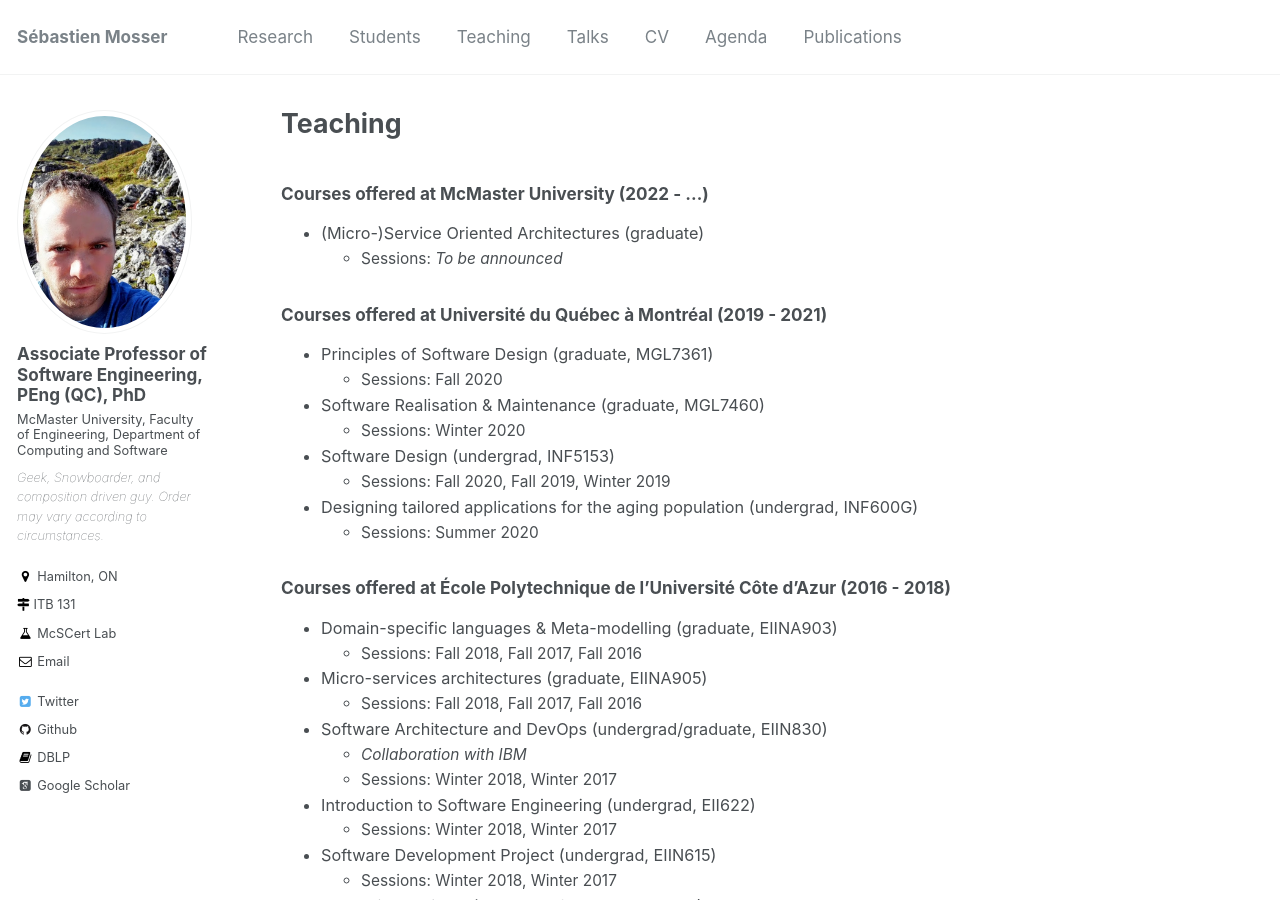
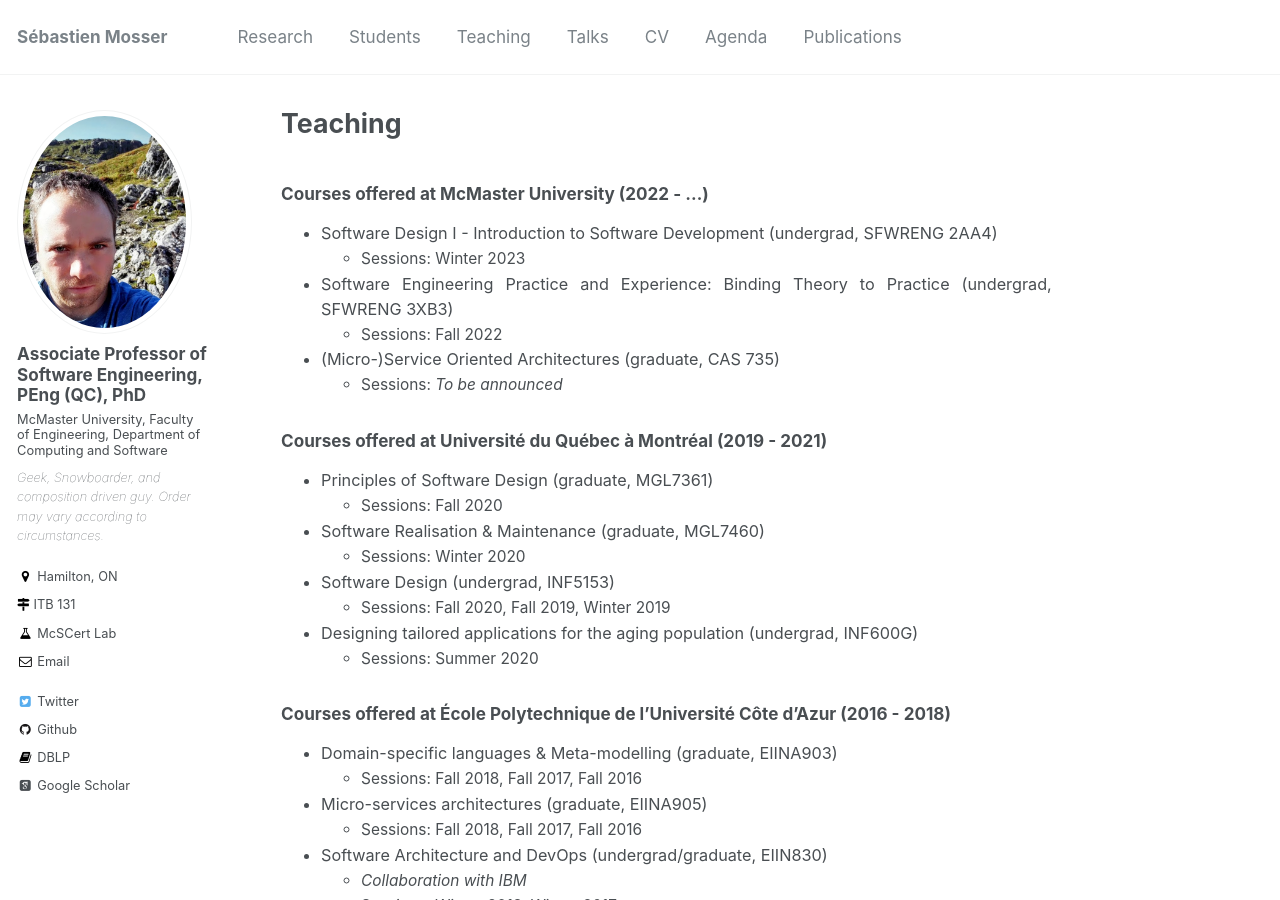
Before and after one commit to mosser/mosser.github.io, a Jekyll site: the page built from _pages/teaching.md, in a window 1280 px wide and 900 px high. Built offline with Jekyll 4.4.1, drawn with Linux system fonts in a browser that asks for light colours; some web fonts are replaced.

Commit message:
update courses 22-23

```diff
--- a/_pages/teaching.md
+++ b/_pages/teaching.md
@@ -6,7 +6,11 @@ author_profile: true
 
 ### Courses offered at McMaster University (2022 - ...)
 
-  - (Micro-)Service Oriented Architectures (graduate)
+  - Software Design I - Introduction to Software Development (undergrad, SFWRENG 2AA4)
+    - Sessions: Winter 2023
+  - Software Engineering Practice and Experience: Binding Theory to Practice (undergrad, SFWRENG 3XB3)
+    - Sessions: Fall 2022
+  - (Micro-)Service Oriented Architectures (graduate, CAS 735)
     - Sessions: _To be announced_
 
 ### Courses offered at Université du Québec à Montréal (2019 - 2021)
```
